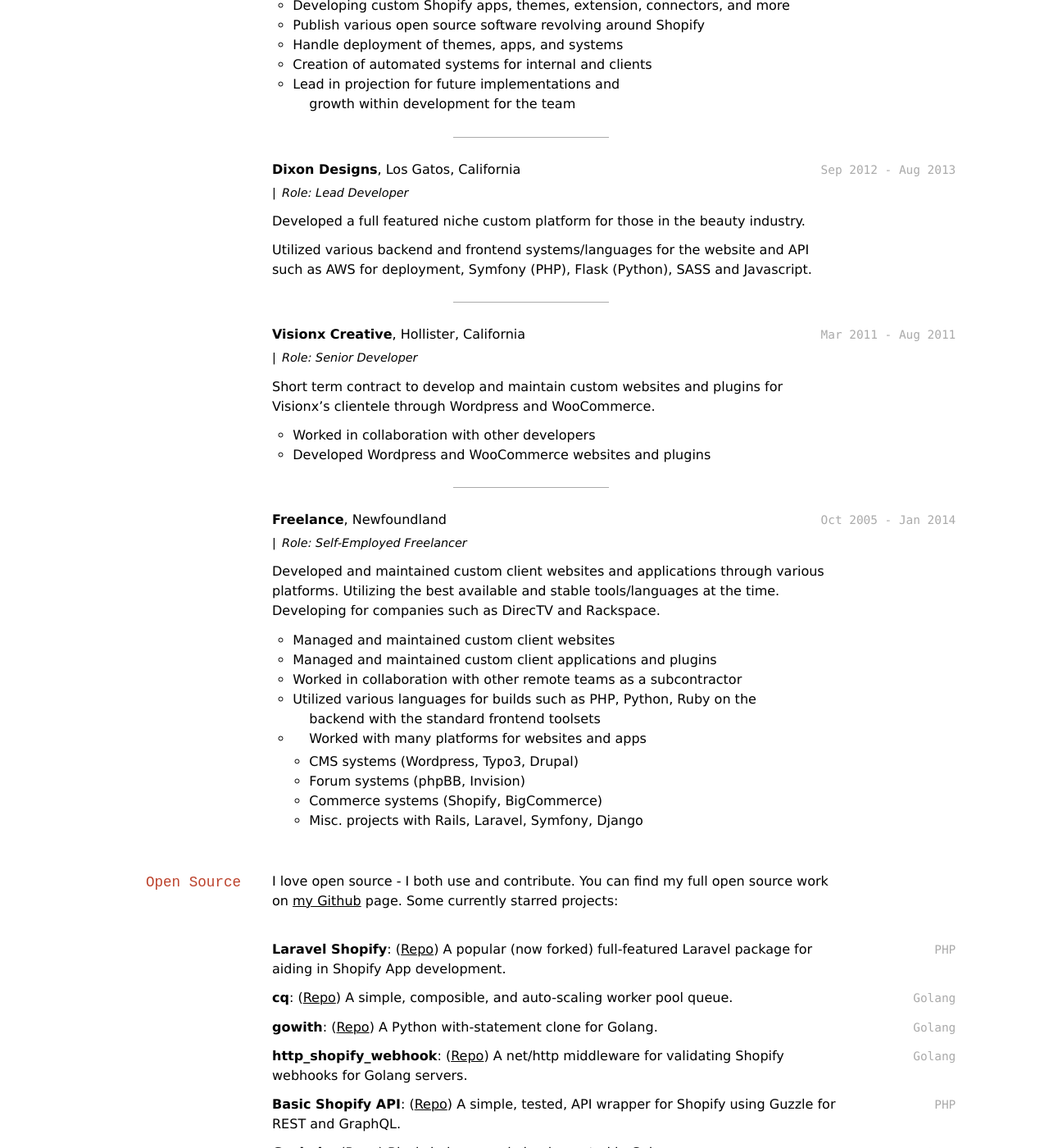
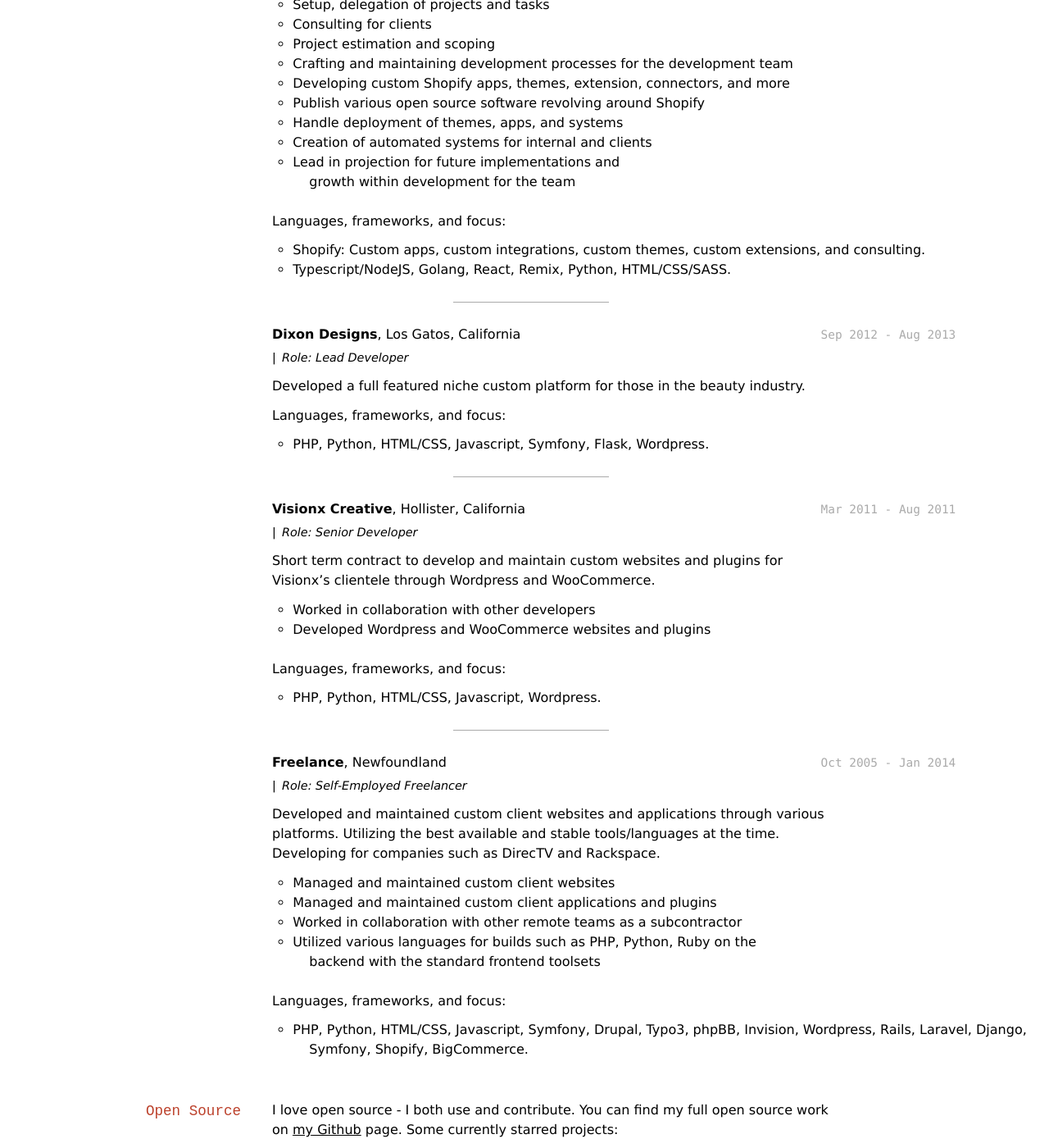
Before and after one commit to gnikyt/markdown-cv, a Jekyll site: the page built from index.md, in a window 1280 px wide and 1400 px high, scrolled down 1445 px. Shown: the whole window at 82% size. Built offline with Jekyll 4.4.1, drawn with Linux system fonts in a browser that asks for light colours; some of the changed text lies outside the part shown.

Commit message:
CV update

```diff
--- a/index.md
+++ b/index.md
@@ -46,6 +46,11 @@ I adhere to the principle of simplicity and focus in all of my code. Each compon
 
 Founded in 2023 by three friends with deep roots in the Shopify ecosystem, with 30 years of combined Shopify agency experience. Valuing client relationships built on trust and communication, we craft development-focused solutions for anything Shopify... themes, apps, integrations, and consulting.
 
+Languages, frameworks, and focus:
+
+* Shopify: Custom apps, custom integrations, custom themes, custom extensions, and consulting
+* Typescript/NodeJS, Golang, React, Remix, Python, HTML/CSS/SASS.
+
 ---
 
 `Jan 2014 - Nov 2023`
@@ -70,6 +75,11 @@ Daily duties included:
 - Creation of automated systems for internal and clients
 - Lead in projection for future implementations and<br>growth within development for the team
 
+Languages, frameworks, and focus:
+
+* Shopify: Custom apps, custom integrations, custom themes, custom extensions, and consulting.
+* Typescript/NodeJS, Golang, React, Remix, Python, HTML/CSS/SASS.
+
 ---
 
 `Sep 2012 - Aug 2013`
@@ -79,7 +89,9 @@ Daily duties included:
 
 Developed a full featured niche custom platform for those in the beauty industry.
 
-Utilized various backend and frontend systems/languages for the website and API such as AWS for deployment, Symfony (PHP), Flask (Python), SASS and Javascript.
+Languages, frameworks, and focus:
+
+* PHP, Python, HTML/CSS, Javascript, Symfony, Flask, Wordpress.
 
 ---
 
@@ -92,6 +104,10 @@ Short term contract to develop and maintain custom websites and plugins for Visi
 
 - Worked in collaboration with other developers
 - Developed Wordpress and WooCommerce websites and plugins
+
+Languages, frameworks, and focus:
+
+* PHP, Python, HTML/CSS, Javascript, Wordpress.
 
 ---
 
@@ -106,11 +122,10 @@ Developed and maintained custom client websites and applications through various
 - Managed and maintained custom client applications and plugins
 - Worked in collaboration with other remote teams as a subcontractor
 - Utilized various languages for builds such as PHP, Python, Ruby on the<br>backend with the standard frontend toolsets
-- Worked with many platforms for websites and apps
-  - CMS systems (Wordpress, Typo3, Drupal)
-  - Forum systems (phpBB, Invision)
-  - Commerce systems (Shopify, BigCommerce)
-  - Misc. projects with Rails, Laravel, Symfony, Django
+
+Languages, frameworks, and focus:
+
+* PHP, Python, HTML/CSS, Javascript, Symfony, Drupal, Typo3, phpBB, Invision, Wordpress, Rails, Laravel, Django, Symfony, Shopify, BigCommerce.
 
 ## Open Source
 
@@ -122,6 +137,9 @@ I love open source - I both use and contribute. You can find my full open source
 
 `Golang`
 **cq**: ([Repo](https://github.com/gnikyt/cq)) A simple, composible, and auto-scaling worker pool queue.
+
+`Golang`
+**shopifysemaphore**: ([Repo](https://github.com/gnikyt/shopifysemaphore)) A semaphore method for working with Shopify GraphQL API limits.
 
 `Golang`
 **gowith**: ([Repo](https://github.com/gnikyt/gowith)) A Python with-statement clone for Golang.
```
